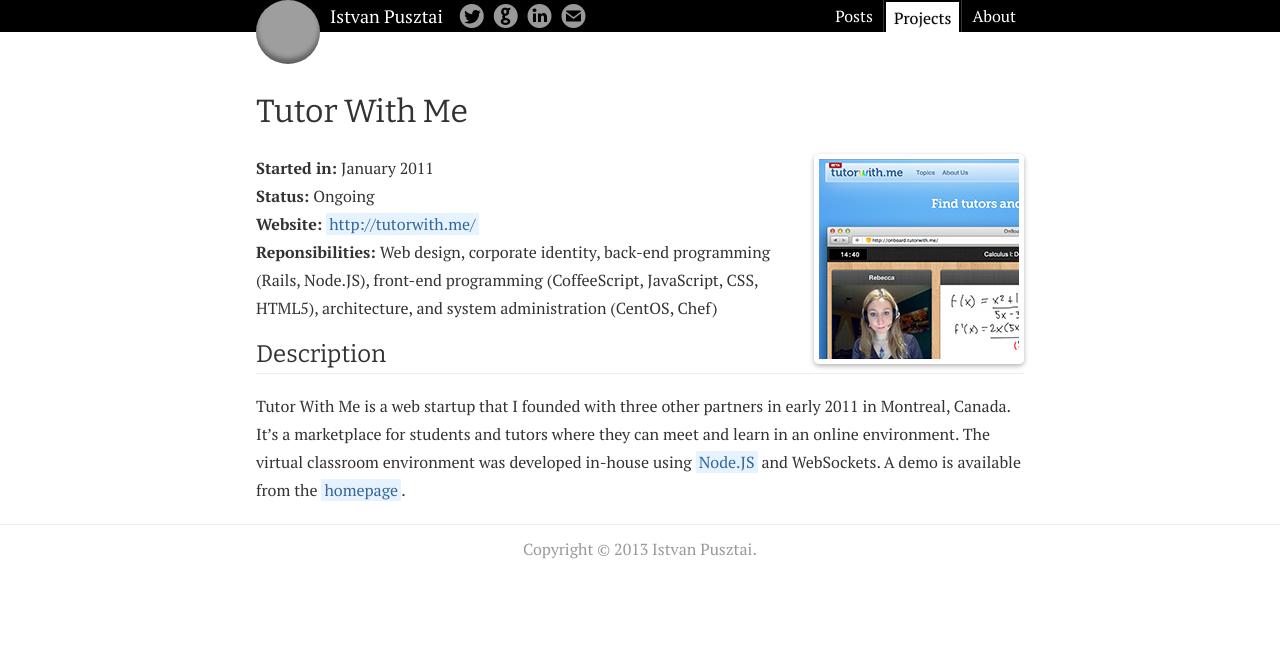
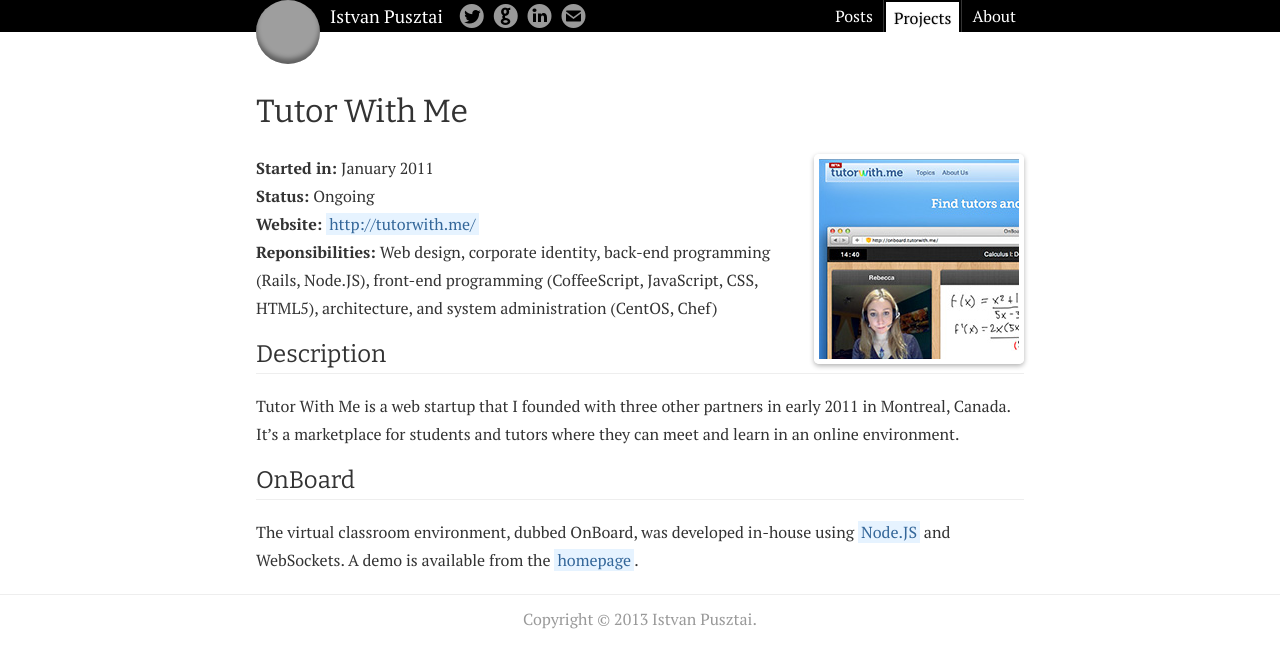
Before and after one commit to istvanp/blog, a Jekyll site: the page built from _posts/projects/2011-01-10-tutor-with-me.md, in a window 1280 px wide. Shown: the top 668 px of the page. Built offline with Jekyll 4.4.1, drawn with Linux system fonts in a browser that asks for light colours; grey boxes are pictures that could not be loaded.

Commit message:
Added ANN project + updated TWM about onboard

```diff
--- a/_posts/projects/2011-01-10-tutor-with-me.md
+++ b/_posts/projects/2011-01-10-tutor-with-me.md
@@ -15,4 +15,7 @@
     - projects
 ---
 
-Tutor With Me is a web startup that I founded with three other partners in early 2011 in Montreal, Canada. It's a marketplace for students and tutors where they can meet and learn in an online environment. The virtual classroom environment was developed in-house using [Node.JS](http://nodejs.org/) and WebSockets. A demo is available from the [homepage]({{ page.website }}).
+Tutor With Me is a web startup that I founded with three other partners in early 2011 in Montreal, Canada. It's a marketplace for students and tutors where they can meet and learn in an online environment.
+
+## OnBoard
+The virtual classroom environment, dubbed OnBoard, was developed in-house using [Node.JS](http://nodejs.org/) and WebSockets. A demo is available from the [homepage]({{ page.website }}).
```
Also changed, not shown: _posts/projects/2012-06-01-anime-news-network.md (added, +23 -0 lines), images/projects/ann.jpg (added).
